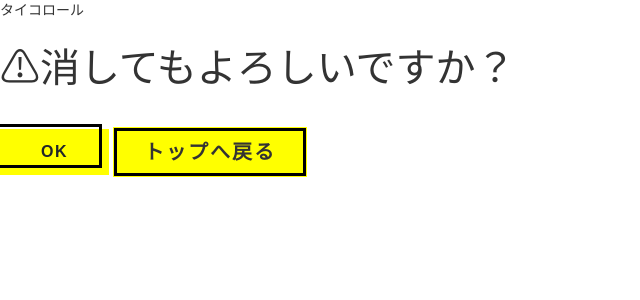
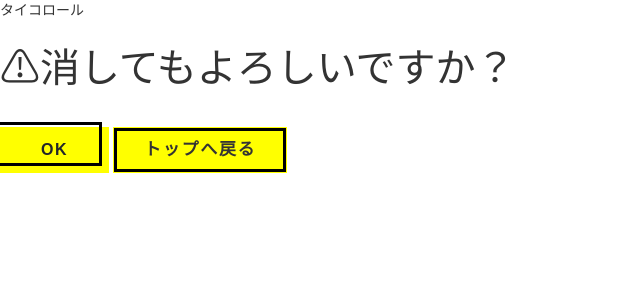
Before and after one commit to urenokottaringo/taikorecord, a Django app: page /taikorecord/delete/log/5/ in a window 1280 px wide, with the pointer over the restyled element. Shown: the top 300 px of the page, without its empty margins (0-640 px from the left). Run offline with Django 4.2, Linux system fonts and the light colour scheme; data comes from the database, SQL or seed files in the repository; some libraries are stand-ins or nearby versions.

Commit message:
css修正

```diff
--- a/myproject/static/taikorecord/style.css
+++ b/myproject/static/taikorecord/style.css
@@ -60,7 +60,7 @@ a:before{
     font-size:15px;
 }
 a:hover{
-    font-size: 20px
+    font-size: 17px
 }
 .btn {
   font-size: 1.6rem;
```
